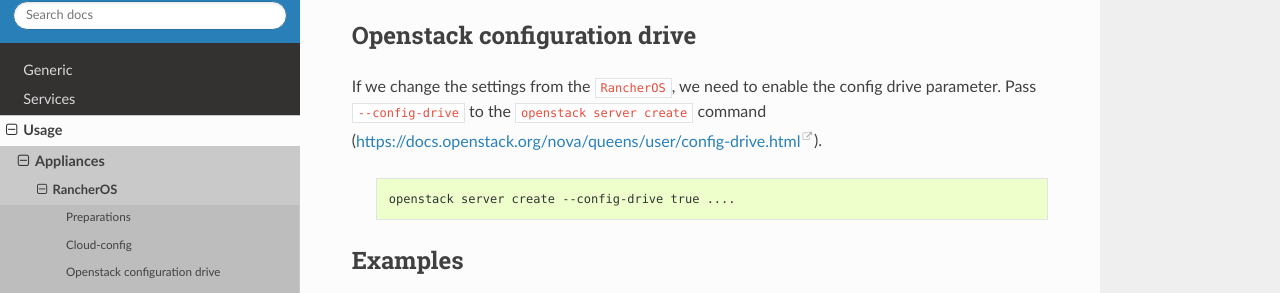
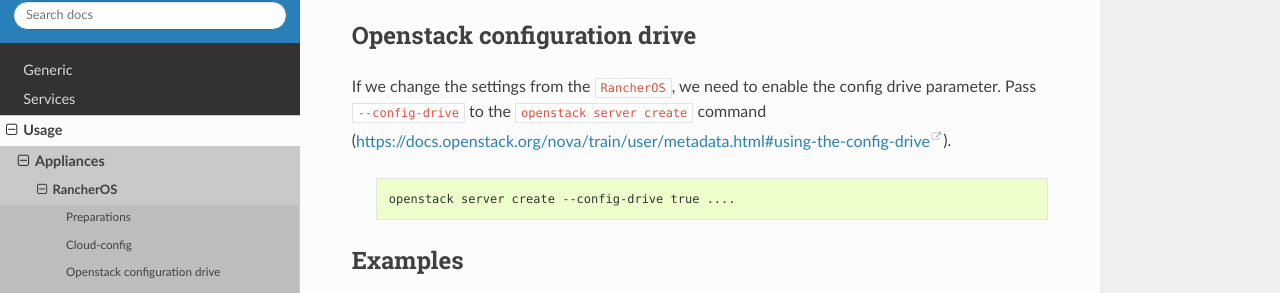
Before and after one commit to betacloud/documentation, a Sphinx documentation site: the page built from source/usage/rancheros.rst, in a window 1280 px wide and 900 px high, scrolled down 626 px. Shown: the part 126-419 px from the top of the window. Built offline with Sphinx 7.4.7 and the Read the Docs theme 2.0.0, drawn with Linux system fonts in a browser that asks for light colours; some of the changed lines change nothing that is shown.

Commit message:
add new openstack train link

```diff
--- a/source/usage/rancheros.rst
+++ b/source/usage/rancheros.rst
@@ -27,7 +27,7 @@
 
 Openstack configuration drive
 =============================
-If we change the settings from the ``RancherOS``, we need to enable the config drive parameter. Pass ``--config-drive`` to the ``openstack server create`` command (https://docs.openstack.org/nova/queens/user/config-drive.html).
+If we change the settings from the ``RancherOS``, we need to enable the config drive parameter. Pass ``--config-drive`` to the ``openstack server create`` command (https://docs.openstack.org/nova/train/user/metadata.html#using-the-config-drive).
 
   .. code-block:: console
 
```
